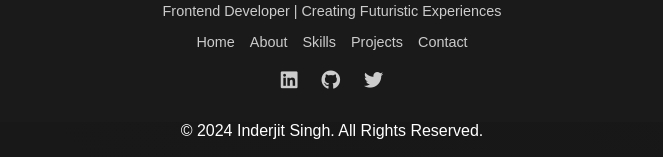
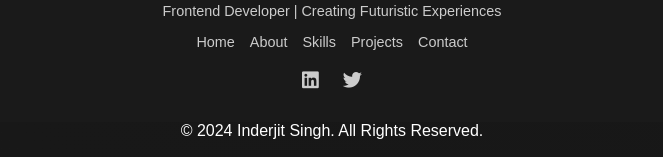
Before and after one commit to inderjitsingh-lab/inder, a plain HTML site: page index.html in a window 1280 px wide. Shown: the part 3980-4137 px from the top of the page, without its empty margins (308-971 px from the left). Drawn offline with Linux system fonts and the light colour scheme.

Commit message:
Update index.html

```diff
--- a/index.html
+++ b/index.html
@@ -296,8 +296,8 @@
     </nav>
     <div class="social-icons">
         <a href="https://linkedin.com/in/inderjitsingh8" target="_blank" aria-label="LinkedIn"><i class="fab fa-linkedin"></i></a>
-        <a href="https://github.com/yourgithub" target="_blank" aria-label="GitHub"><i class="fab fa-github"></i></a>
-        <a href="https://twitter.com/yourtwitter" target="_blank" aria-label="Twitter"><i class="fab fa-twitter"></i></a>
+
+        <a href="https://x.com/inderr_5" target="_blank" aria-label="Twitter"><i class="fab fa-twitter"></i></a>
     </div>
 
 </footer>
```
